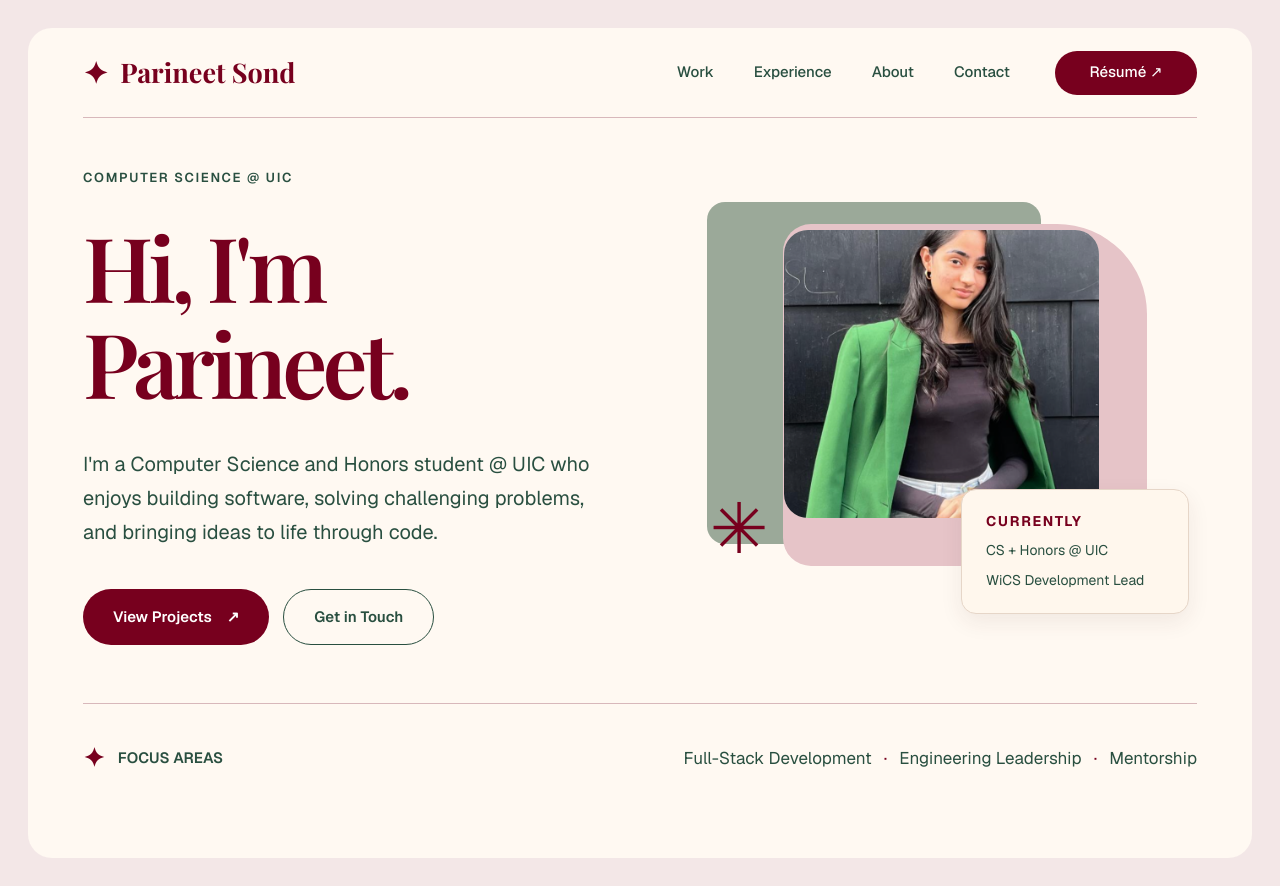
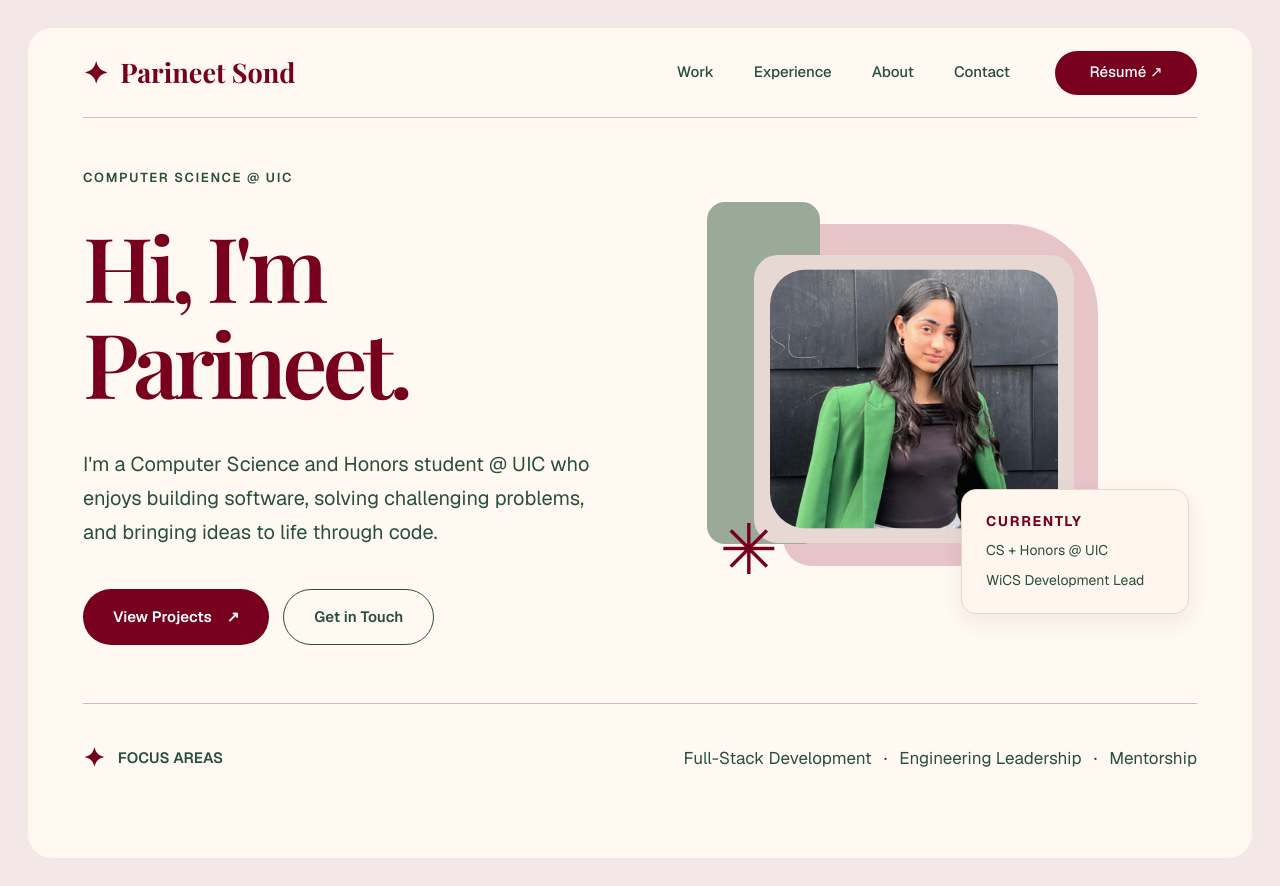
Before and after one commit to psond16/updated-personal-portfolio-2027, a Next.js app: page / in a window 1280 px wide. Built offline with nearby package versions, Linux system fonts and the light colour scheme; a web font is replaced by a local one.

Commit message:
fix homepahe pic collage

```diff
--- a/components/Hero.module.css
+++ b/components/Hero.module.css
@@ -94,9 +94,10 @@
 
 .sageBack {
   position: absolute;
+  z-index: 3;
   top: 20px;
   left: 2px;
-  width: 68%;
+  width: 23%;
   height: 76%;
   border-radius: 18px;
   background: var(--sage);
@@ -106,9 +107,10 @@
 
 .pinkBack {
   position: absolute;
+  z-index: 2;
   top: 42px;
   left: 78px;
-  width: 74%;
+  width: 64%;
   height: 76%;
   border-radius: 28px 90px 28px 28px;
   background: var(--dusty-pink);
@@ -118,10 +120,10 @@
 
 .photoFrame {
   position: absolute;
-  z-index: 2;
-  top: 48px;
-  left: 16%;
-  width: 64%;
+  z-index: 4;
+  top: 73px;
+  left: 10%;
+  width: 65%;
   height: 64%;
   overflow: hidden;
   border-radius: 24px;
@@ -130,16 +132,19 @@
 
 .photo {
   object-fit: cover;
-  object-position: center 20%;
+  object-position: center 0%;
+  transform: scale(0.9);
+  border-radius: 40px;
 }
 
 /* DECORATIVE STAR */
 
 .accentStar {
   position: absolute;
-  z-index: 3;
-  left: 1%;
-  bottom: 15%;
+  z-index: 5;
+  left: 3%;
+  bottom: 35%;
+  top: 74%;
   color: var(--burgundy);
   font-size: 70px;
   line-height: 1;
```
